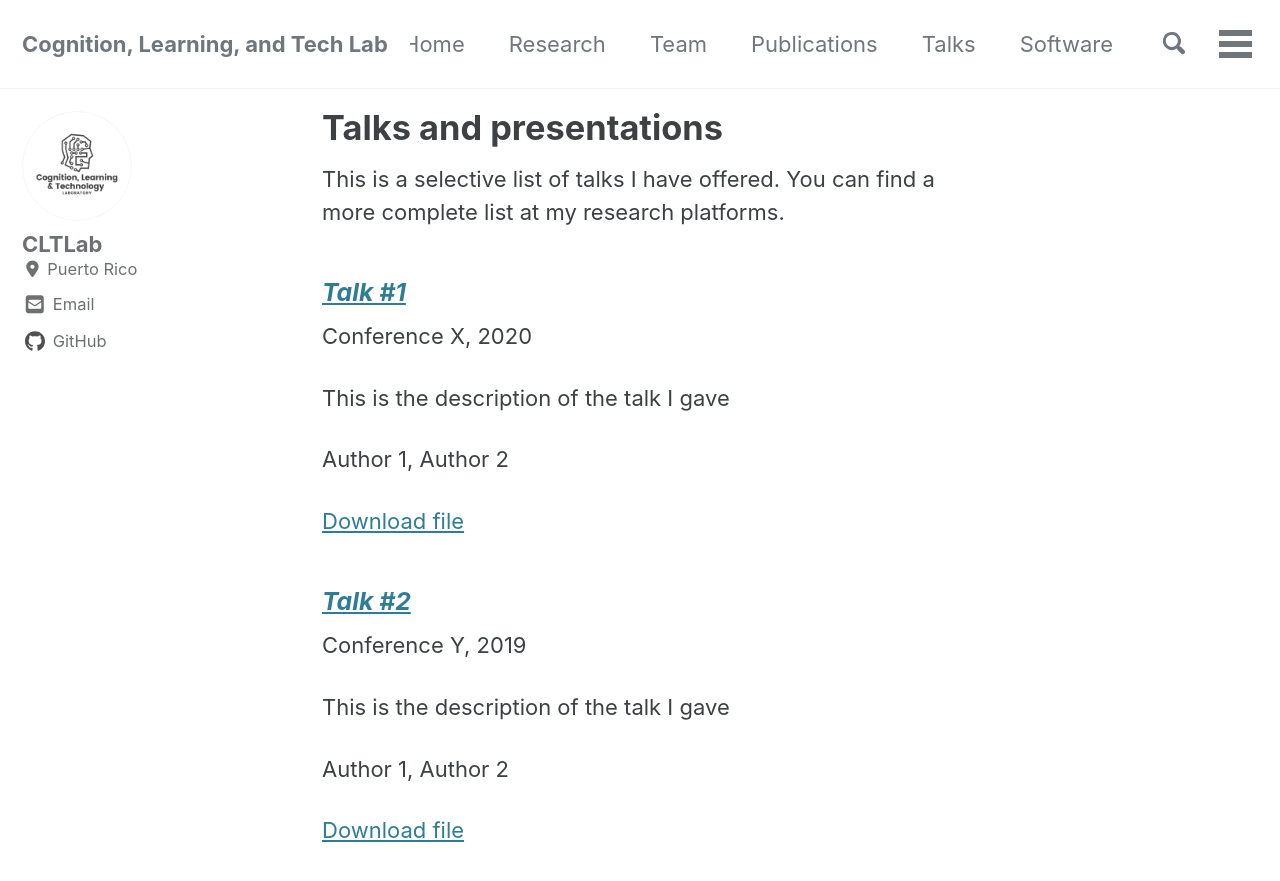
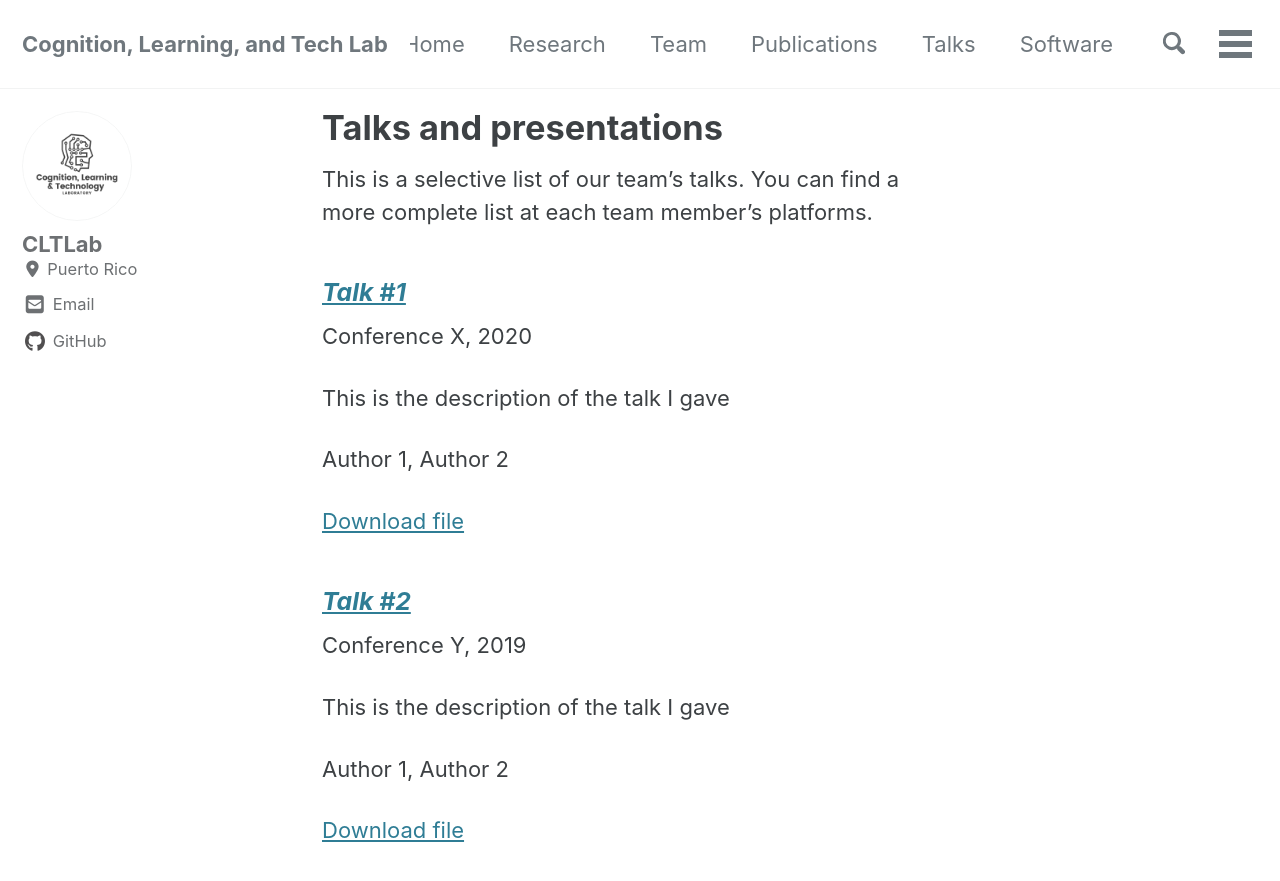
Before and after one commit to cognition-health-technology-lab/chtlab.github.io, a Jekyll site: the page built from _pages/talks.md, in a window 1280 px wide and 900 px high. Shown: the top 881 px of the window. Built offline with Jekyll 4.4.1, drawn with Linux system fonts in a browser that asks for light colours; cached includes are drawn as plain includes; nearby versions of some CDN libraries; a style sheet for code colours, icons or effects is not loaded.

Commit message:
Improve basic talk content

```diff
--- a/_pages/talks.md
+++ b/_pages/talks.md
@@ -5,6 +5,4 @@ permalink: /talks/
 layout: talks
 ---
 
-
-This is a selective list of talks I have offered. You can find a more complete
-list at my research platforms.
+This is a selective list of our team's talks. You can find a more complete list at each team member's platforms.
```
